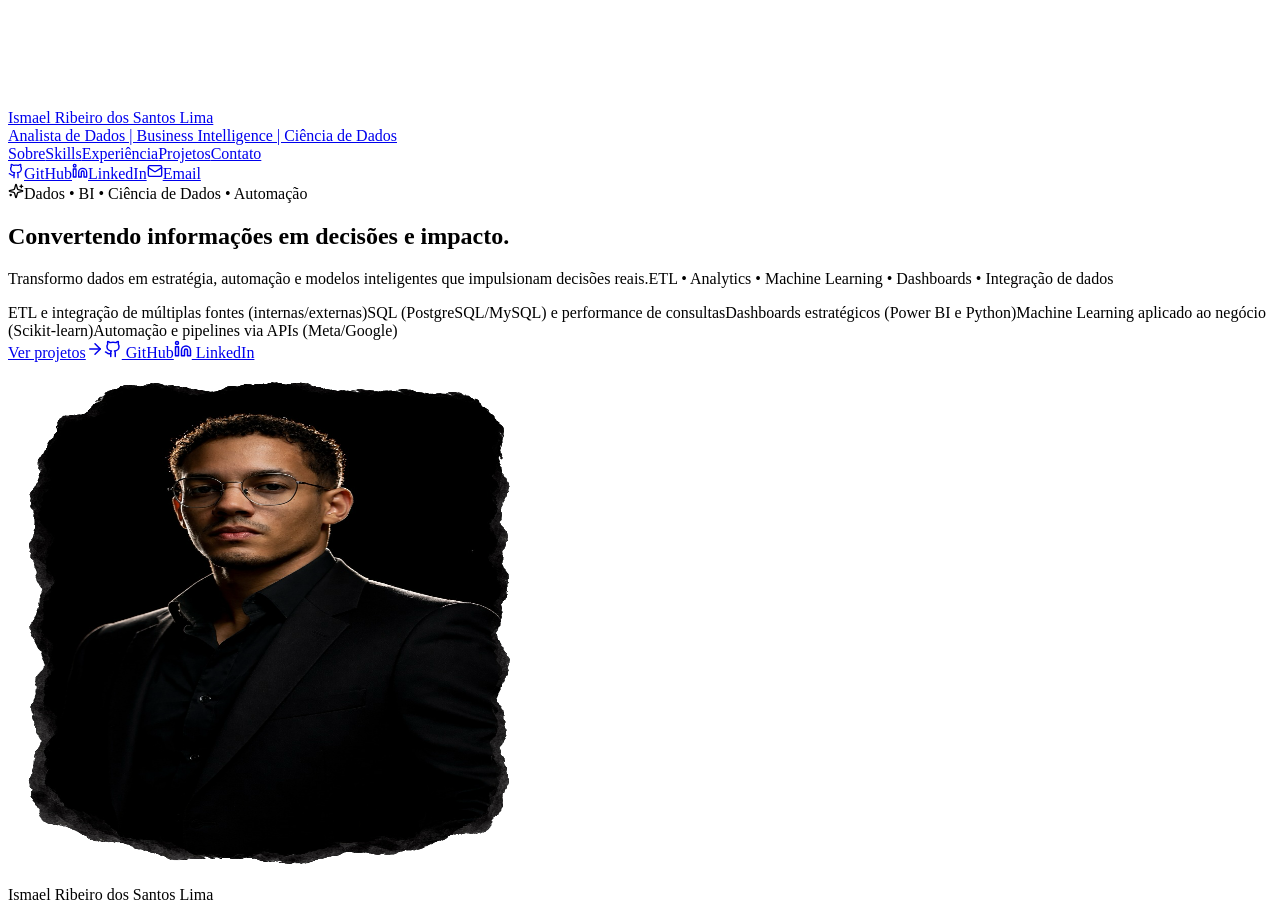
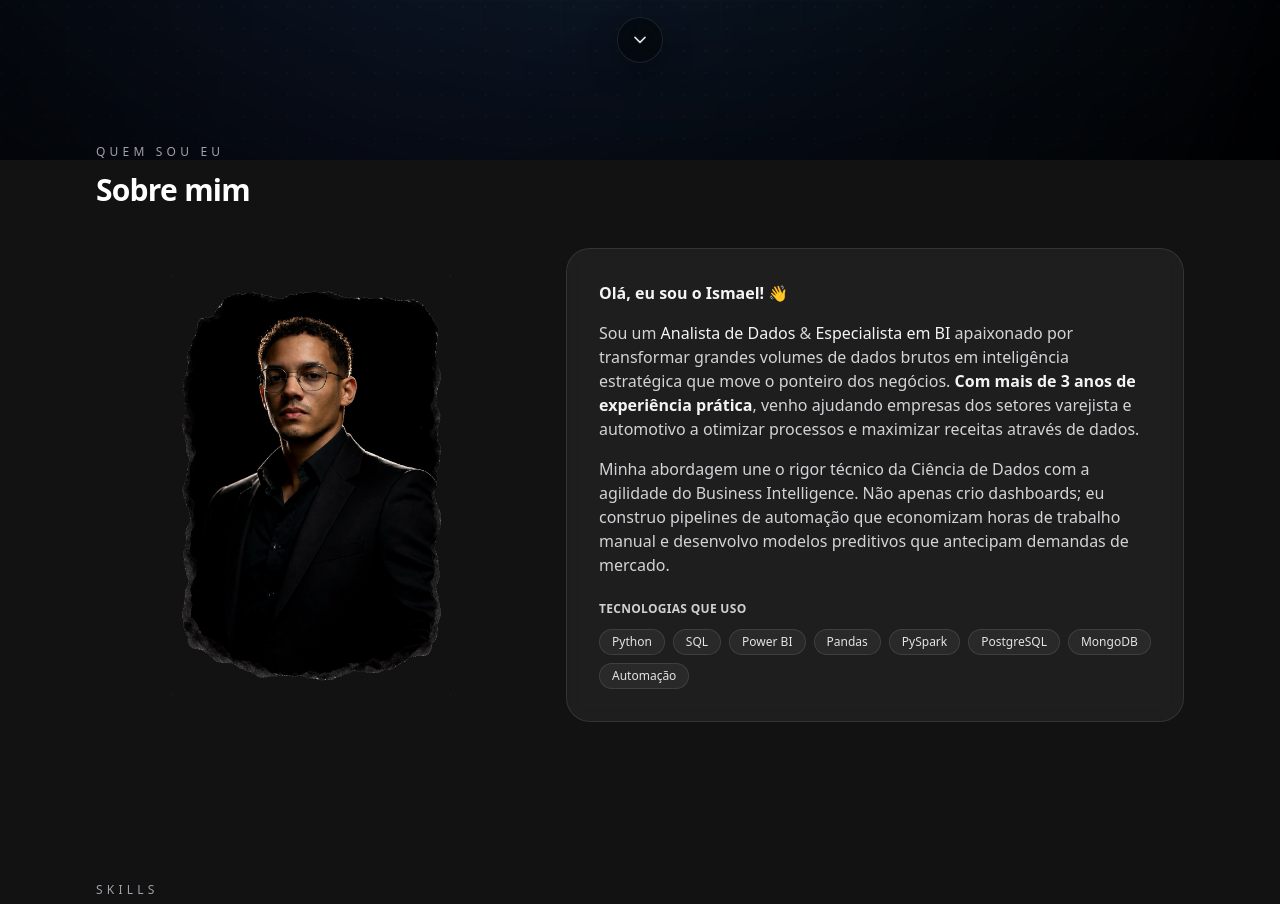
Before and after one commit to Ismaelrlima/portifolio, a Next.js app: page / in a window 1280 px wide. Shown: the part 640-1544 px from the top of the page. Built offline with nearby package versions, Linux system fonts and the light colour scheme.

Commit message:
Alteração visual no hero, alteração de animação e otimização do site

```diff
--- a/app/layout.tsx
+++ b/app/layout.tsx
@@ -1,3 +1,4 @@
+import "./globals.css";
 import AnimatedBackground from "@/components/AnimatedBackground";
 
 export default function RootLayout({ children }: { children: React.ReactNode }) {
--- a/app/page.tsx
+++ b/app/page.tsx
@@ -4,7 +4,7 @@ import { useState, useEffect } from "react";
 import { AnimatePresence } from "framer-motion";
 import Navbar from "@/components/Navbar";
 import Hero from "@/components/Hero";
-import QuickStats from "@/components/QuickStats";
+import QuickStatsCards from "@/components/QuickStats";
 import About from "@/components/About";
 import Skills from "@/components/Skills";
 import Experience from "@/components/Experience";
@@ -33,11 +33,10 @@ export default function Page() {
       <div className={isLoading ? "invisible h-screen overflow-hidden" : "visible"}>
         <Navbar />
         <Hero />
-        <QuickStats />
         <About />
         <Skills />
+        <Projects />
         <Experience />
-        <Projects />
         <Contact />
         <Footer />
       </div>
--- a/components/About.tsx
+++ b/components/About.tsx
@@ -1,61 +1,103 @@
+"use client";
+
 import Container from "./Container";
+import Reveal from "./Reveal";
 import SectionTitle from "./SectionTitle";
-import Card from "./Card";
-import Reveal from "./Reveal";
 import { profile } from "@/data/profile";
+import Image from "next/image";
 
 export default function About() {
+  const techs = [
+    "Python",
+    "SQL",
+    "Power BI",
+    "Pandas",
+    "PySpark",
+    "PostgreSQL",
+    "MongoDB",
+    "Automação",
+  ];
+
   return (
-    <section id="sobre" className="py-14 md:py-20">
+    <section id="sobre" className="relative py-14 md:py-20">
       <Container>
         <SectionTitle
-          eyebrow="sobre"
-          title="Perfil profissional"
-          subtitle="Resumo objetivo e orientado a impacto: do dado bruto ao insight, do dashboard à decisão."
-        />
+          eyebrow="Quem sou eu"
+          title="Sobre mim"/>
+          {/*subtitle="Um resumo direto de como eu trabalho e o que eu entrego."*/}
 
-        <div className="grid gap-6 md:grid-cols-12">
-          <div className="md:col-span-7">
-            <Reveal>
-              <Card>
-                <p className="text-sm leading-relaxed text-zinc-300 md:text-base">
-                  {profile.headline}
-                </p>
-                <div className="mt-6 grid gap-3 sm:grid-cols-2">
-                  {profile.highlights.map((h) => (
-                    <div
-                      key={h}
-                      className="rounded-2xl border border-white/10 bg-white/5 p-4 text-sm text-zinc-200"
-                    >
-                      {h}
-                    </div>
-                  ))}
-                </div>
-              </Card>
+
+        <div className="mt-10 grid gap-10 md:grid-cols-12 md:items-center">
+          {/* FOTO - ESQUERDA (COLUNA 1-5) */}
+          <div className="order-1 md:order-1 md:col-span-5">
+            <Reveal delay={0.1}>
+              <div className="relative mx-auto w-full max-w-[280px]">
+                <Image
+                  src="/me/profile.png"
+                  alt="Foto de perfil"
+                  width={520}
+                  height={520}
+                  className="h-auto w-full"
+                  priority
+                />
+              </div>
             </Reveal>
           </div>
 
-          <div className="md:col-span-5">
-            <Reveal delay={0.06}>
-              <Card>
-                <p className="text-xs uppercase tracking-[0.35em] text-zinc-400">Educação</p>
-                <div className="mt-5 space-y-4">
-                  {profile.education.map((e) => (
-                    <div key={e.course} className="rounded-2xl border border-white/10 bg-white/5 p-4">
-                      <div className="text-sm font-semibold">{e.course}</div>
-                      <div className="mt-1 text-sm text-zinc-300">{e.school}</div>
-                      <div className="mt-2 text-xs text-zinc-400">{e.period}</div>
-                    </div>
-                  ))}
-                </div>
+          {/* TEXTO - DIREITA (COLUNA 6-12) */}
+          <div className="order-2 md:order-2 md:col-span-7">
+            <Reveal>
+              <div className="rounded-3xl border border-white/10 bg-white/5 p-6 md:p-8 backdrop-blur">
+                <p className="text-sm leading-relaxed text-zinc-300 md:text-base">
+                  <span className="text-zinc-100 font-semibold">
+                    Olá, eu sou o Ismael! 👋
+                  </span>
 
-                <div className="mt-6 rounded-2xl border border-white/10 bg-white/5 p-4">
-                  <div className="text-xs uppercase tracking-[0.35em] text-zinc-400">Idiomas</div>
-                  <div className="mt-2 text-sm text-zinc-200">
-                    {profile.languages.join(" • ")}
+                  <span className="block mt-4 text-zinc-300">
+                    Sou um{" "}
+                    <span className="text-zinc-100 font-medium">
+                      Analista de Dados
+                    </span>{" "}
+                    &{" "}
+                    <span className="text-zinc-100 font-medium">
+                      Especialista em BI
+                    </span>{" "}
+                    apaixonado por transformar grandes volumes de dados brutos em
+                    inteligência estratégica que move o ponteiro dos negócios.{" "}
+                    <span className="text-zinc-100 font-semibold">
+                      Com mais de 3 anos de experiência prática
+                    </span>
+                    , venho ajudando empresas dos setores varejista e automotivo
+                    a otimizar processos e maximizar receitas através de dados.
+                  </span>
+
+                  {/* MESMA TONALIDADE DA PARTE DE CIMA */}
+                  <span className="block mt-4 text-zinc-300">
+                    Minha abordagem une o rigor técnico da Ciência de Dados com a
+                    agilidade do Business Intelligence. Não apenas crio
+                    dashboards; eu construo pipelines de automação que economizam
+                    horas de trabalho manual e desenvolvo modelos preditivos que
+                    antecipam demandas de mercado.
+                  </span>
+                </p>
+
+                <div className="mt-6">
+                  <div className="text-xs font-semibold uppercase tracking-wide text-zinc-200/90">
+                    Tecnologias que uso
+                  </div>
+
+                  <div className="mt-3 flex flex-wrap gap-2">
+                    {techs.map((t) => (
+                      <span
+                        key={t}
+                        className="rounded-full border border-white/10 bg-white/5 px-3 py-1 text-xs text-zinc-200"
+                      >
+                        {t}
+                      </span>
+                    ))}
                   </div>
                 </div>
-              </Card>
+              </div>
             </Reveal>
           </div>
         </div>
--- a/components/Hero.tsx
+++ b/components/Hero.tsx
@@ -1,76 +1,48 @@
 "use client";
 
+import { useEffect, useState } from "react";
 import Container from "./Container";
+import Reveal from "./Reveal";
 import { profile } from "@/data/profile";
-import Reveal from "./Reveal";
-import Badge from "./Badge";
-import { ArrowRight, Github, Linkedin, Sparkles } from "lucide-react";
-import { motion } from "framer-motion";
-import Image from "next/image";
+import { ArrowRight, ChevronDown, Linkedin } from "lucide-react";
+import { motion, AnimatePresence } from "framer-motion";
 
 export default function Hero() {
+  const [showArrow, setShowArrow] = useState(true);
+
+  useEffect(() => {
+    const onScroll = () => {
+      // some assim que rolar um pouquinho
+      setShowArrow(window.scrollY < 20);
+    };
+
+    onScroll();
+    window.addEventListener("scroll", onScroll, { passive: true });
+    return () => window.removeEventListener("scroll", onScroll);
+  }, []);
+
   return (
-    <section className="relative">
+    <section id="hero" className="relative">
       <Container>
-        <div className="py-14 md:py-20">
-          <div className="grid gap-10 md:grid-cols-12 md:items-center">
-            {/* Left */}
-            <div className="md:col-span-7">
+        <div className="min-h-[82vh] md:min-h-[88vh] flex items-center justify-center py-16">
+          <div className="w-full max-w-4xl text-center">
             <Reveal>
-                <div className="mb-5 inline-flex items-center gap-2 rounded-full border border-white/10 bg-white/5 px-4 py-2 text-xs text-zinc-200">
-                  <Sparkles size={16} />
-                  <span>Dados • BI • Ciência de Dados • Automação</span>
-                </div>
-              </Reveal>
-
-              <Reveal delay={0.06}>
-                <h1 className="text-3xl font-semibold tracking-tight md:text-5xl">
-                  Convertendo informações em <span className="text-indigo-300">decisões</span> e{" "}
-                  <span className="text-fuchsia-300">impacto</span>.
+              <h1 className="text-4xl font-semibold tracking-tight md:text-6xl">
+                Transformo <span className="text-indigo-300">dados</span> em{" "}
+                <span className="text-fuchsia-300">decisões</span> — e decisões em{" "}
+                <span className="text-cyan-200">resultado</span>.
               </h1>
             </Reveal>
 
             <Reveal delay={0.12}>
-                <p className="mt-5 max-w-2xl text-sm leading-relaxed text-zinc-300 md:text-base">
-                  <span className="text-zinc-100 font-medium">
-                    Transformo dados em estratégia, automação e modelos inteligentes que impulsionam decisões reais.
-                  </span>
-                  <span className="block mt-2 text-zinc-400">
-                    ETL • Analytics • Machine Learning • Dashboards • Integração de dados
-                  </span>
-                </p>
-              </Reveal>
-
-              <Reveal delay={0.18}>
-                <div className="mt-7 flex flex-wrap gap-2">
-                  {profile.highlights.slice(0, 5).map((h) => (
-                    <Badge key={h}>{h}</Badge>
-                  ))}
-                </div>
-              </Reveal>
-
-              <Reveal delay={0.24}>
-                <div className="mt-9 flex flex-wrap items-center gap-3">
+              <div className="mt-10 flex flex-wrap justify-center gap-3">
                 <motion.a
                   whileHover={{ y: -2 }}
                   whileTap={{ scale: 0.98 }}
                   href="#projetos"
-                    className="btn-premium inline-flex items-center justify-center gap-2 rounded-2xl bg-white px-5 py-3 text-sm font-semibold text-black hover:opacity-90 transition"
+                  className="btn-premium inline-flex items-center justify-center gap-2 rounded-2xl bg-white px-6 py-3 text-sm font-semibold text-black hover:opacity-90 transition"
                 >
-                    <span className="relative z-10">Ver projetos</span>
-                    <ArrowRight size={18} className="relative z-10" />
-                  </motion.a>
-
-                  <motion.a
-                    whileHover={{ y: -2 }}
-                    whileTap={{ scale: 0.98 }}
-                    href={profile.github}
-                    target="_blank"
-                    className="btn-premium inline-flex items-center justify-center gap-2 rounded-2xl border border-white/10 bg-white/5 px-5 py-3 text-sm font-semibold text-white hover:bg-white/10 transition"
-                  >
-                    <span className="relative z-10 inline-flex items-center gap-2">
-                      <Github size={18} /> GitHub
-                    </span>
+                  Ver projetos <ArrowRight size={18} />
                 </motion.a>
 
                 <motion.a
@@ -79,51 +51,40 @@ export default function Hero() {
                   href={profile.linkedin}
                   target="_blank"
                   rel="noreferrer"
-                    className="btn-premium inline-flex items-center justify-center gap-2 rounded-2xl border border-white/10 bg-white/5 px-5 py-3 text-sm font-semibold text-white hover:bg-white/10 transition"
+                  className="btn-premium inline-flex items-center justify-center gap-2 rounded-2xl border border-white/10 bg-white/5 px-6 py-3 text-sm font-semibold text-white hover:bg-white/10 transition"
                 >
-                    <span className="relative z-10 inline-flex items-center gap-2">
                   <Linkedin size={18} /> LinkedIn
-                    </span>
                 </motion.a>
               </div>
             </Reveal>
           </div>
-
-            {/* Right (Foto solta, completa, sem efeitos) */}
-            <div className="md:col-span-5">
-              <Reveal delay={0.1}>
-                <div className="relative mx-auto w-full max-w-[280px]">
-                  <Image
-                    src="/me/profile.png"
-                    alt="Foto de perfil"
-                    width={520}
-                    height={520}
-                    className="h-auto w-full"
-                    priority
-                  />
-
-                  {/* Nome e cargo (clean) */}
-                  <div className="mt-4 text-center">
-                    <div className="text-lg font-semibold tracking-tight text-zinc-100">
-                      {profile.name}
-                    </div>
-                    <div className="mt-1 text-sm text-zinc-400">{profile.role}</div>
-
-                  {/*<div className="mt-4 flex justify-center gap-2">
-                      <span className="rounded-full border border-white/10 bg-white/5 px-3 py-1 text-xs text-zinc-200">
-                        {profile.email}
-                      </span>
-                      <span className="rounded-full border border-white/10 bg-white/5 px-3 py-1 text-xs text-zinc-200">
-                        Python • SQL • BI • ML
-                      </span>
-                    </div>*/}
-                  </div>
-                </div>
-              </Reveal>
-            </div>
-          </div>
         </div>
       </Container>
+
+      {/* Seta flutuante - ABSOLUTE (não trava a navbar) */}
+      <div className="pointer-events-none absolute bottom-2 left-0 right-0 z-40 flex justify-center">
+        <AnimatePresence>
+          {showArrow && (
+            <motion.a
+              href="#sobre"
+              aria-label="Role para ver mais"
+              className="pointer-events-auto"
+              initial={{ opacity: 0, y: 8 }}
+              animate={{ opacity: 1, y: 0 }}
+              exit={{ opacity: 0, y: 8 }}
+              transition={{ duration: 0.2, ease: "easeOut" }}
+            >
+              <motion.div
+                animate={{ y: [0, 8, 0] }}
+                transition={{ duration: 1.2, repeat: Infinity, ease: "easeInOut" }}
+                className="inline-flex items-center justify-center rounded-full border border-white/10 bg-black/40 backdrop-blur-xl p-3 shadow-[0_10px_30px_rgba(0,0,0,0.35)]"
+              >
+                <ChevronDown size={20} className="text-zinc-100" />
+              </motion.div>
+            </motion.a>
+          )}
+        </AnimatePresence>
+      </div>
     </section>
   );
 }
--- a/components/Navbar.tsx
+++ b/components/Navbar.tsx
@@ -1,83 +1,87 @@
 "use client";
 
-import Container from "./Container";
-import { profile } from "@/data/profile";
-import { Github, Mail, Linkedin } from "lucide-react";
-import { motion } from "framer-motion";
+import { useEffect, useState } from "react";
+import { AnimatePresence, motion } from "framer-motion";
 
 const links = [
   { href: "#sobre", label: "Sobre" },
   { href: "#skills", label: "Skills" },
   { href: "#experiencia", label: "Experiência" },
   { href: "#projetos", label: "Projetos" },
-  { href: "#contato", label: "Contato" }
+  { href: "#contato", label: "Contato" },
 ];
 
 export default function Navbar() {
+  const [show, setShow] = useState(false);
+
+  useEffect(() => {
+    let observer: IntersectionObserver | null = null;
+    let cancelled = false;
+
+    const setup = () => {
+      const hero = document.getElementById("hero");
+
+      // Se não achar o hero, NÃO mostra navbar (evita ficar "travada" no topo)
+      if (!hero) {
+        setShow(false);
+        return;
+      }
+
+      observer = new IntersectionObserver(
+        ([entry]) => {
+          if (cancelled) return;
+
+          // entry.isIntersecting = hero visível
+          // show = quando hero NÃO está mais visível
+          setShow(!entry.isIntersecting);
+        },
+        {
+          // Quando o topo do hero sai do viewport, a navbar aparece
+          // Ajuste o rootMargin se quiser que apareça um pouco antes/depois
+          root: null,
+          threshold: 0,
+          rootMargin: "-10% 0px 0px 0px",
+        }
+      );
+
+      observer.observe(hero);
+    };
+
+    // Garante que o #hero já existe (timing do Next/React)
+    const t = window.setTimeout(setup, 0);
+
+    return () => {
+      cancelled = true;
+      window.clearTimeout(t);
+      observer?.disconnect();
+    };
+  }, []);
+
   return (
-    <div className="sticky top-0 z-50 border-b border-white/10 bg-black/40 backdrop-blur-xl">
-      <Container>
-        <div className="flex items-center justify-between py-4">
-          <a href="#" className="group flex items-center gap-3">
-            {/* <div className="relative h-9 w-9 overflow-hidden rounded-xl border border-white/10 bg-white/5">
-              <div className="absolute inset-0 bg-gradient-to-br from-indigo-500/40 via-fuchsia-500/20 to-cyan-400/20" />
-              <div className="absolute inset-0 noise" />
-            </div> */}
-            <div className="leading-tight">
-              <div className="text-sm font-semibold tracking-tight">{profile.name}</div>
-              <div className="text-xs text-zinc-400">{profile.role}</div>
-            </div>
-          </a>
-
-          <nav className="hidden items-center gap-6 md:flex">
+    <AnimatePresence>
+      {show && (
+        <motion.div
+          initial={{ opacity: 0, y: -16, scale: 0.98 }}
+          animate={{ opacity: 1, y: 0, scale: 1 }}
+          exit={{ opacity: 0, y: -16, scale: 0.98 }}
+          transition={{ duration: 0.22, ease: "easeOut" }}
+          className="fixed top-4 left-0 right-0 z-50 flex justify-center px-3"
+        >
+          <div className="rounded-2xl border border-white/10 bg-black/40 backdrop-blur-xl shadow-[0_10px_30px_rgba(0,0,0,0.35)]">
+            <nav className="flex items-center gap-1 px-3 py-2">
               {links.map((l) => (
                 <a
                   key={l.href}
                   href={l.href}
-                className="text-sm text-zinc-300 hover:text-white transition"
+                  className="rounded-xl px-3 py-2 text-sm text-zinc-300 hover:text-white hover:bg-white/10 transition"
                 >
                   {l.label}
                 </a>
               ))}
             </nav>
-
-          <div className="flex items-center gap-2">
-            <motion.a
-              whileHover={{ y: -2 }}
-              whileTap={{ scale: 0.98 }}
-              href={profile.github}
-              target="_blank"
-              className="inline-flex items-center gap-2 rounded-xl border border-white/10 bg-white/5 px-3 py-2 text-xs text-zinc-200 hover:bg-white/10 transition"
-            >
-              <Github size={16} />
-              <span className="hidden sm:inline">GitHub</span>
-            </motion.a>
-
-            <motion.a
-              whileHover={{ y: -2 }}
-              whileTap={{ scale: 0.98 }}
-              href={profile.linkedin}
-              target="_blank"
-              rel="noreferrer"
-              className="inline-flex items-center gap-2 rounded-xl border border-white/10 bg-white/5 px-3 py-2 text-xs text-zinc-200 hover:bg-white/10 transition"
-              aria-label="Abrir LinkedIn"
-            >
-              <Linkedin size={16} />
-              <span className="hidden sm:inline">LinkedIn</span>
-            </motion.a>
-
-            <motion.a
-              whileHover={{ y: -2 }}
-              whileTap={{ scale: 0.98 }}
-              href={`mailto:${profile.email}`}
-              className="inline-flex items-center gap-2 rounded-xl border border-white/10 bg-white/5 px-3 py-2 text-xs text-zinc-200 hover:bg-white/10 transition"
-            >
-              <Mail size={16} />
-              <span className="hidden sm:inline">Email</span>
-            </motion.a>
           </div>
-        </div>
-      </Container>
-    </div>
+        </motion.div>
+      )}
+    </AnimatePresence>
   );
 }
--- a/components/Projects.tsx
+++ b/components/Projects.tsx
@@ -213,7 +213,7 @@ export default function Projects() {
         <SectionTitle
           eyebrow="projetos"
           title="Projetos (case study)"
-          subtitle="Passe o mouse para ver o glow roxo. Clique para abrir com transição suave."
+          /*subtitle="Passe o mouse para ver o glow roxo. Clique para abrir com transição suave."*/
         />
 
         <LayoutGroup>
```
Lines whose indentation alone changed are shown as unchanged.
